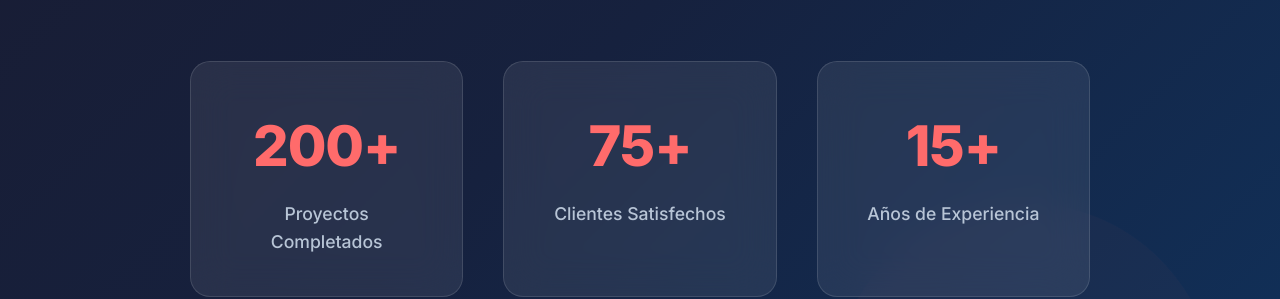
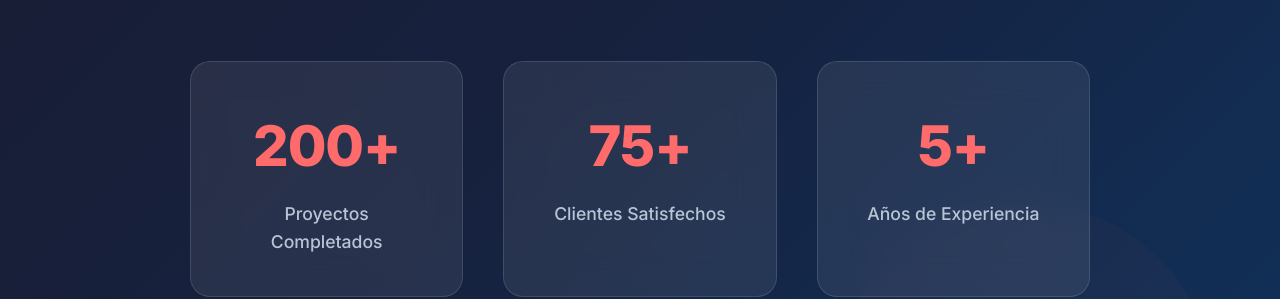
Before and after one commit to ftappgame02/FTAPPGAME, a plain HTML site: page public/index.html in a window 1280 px wide. Shown: the part 4422-4721 px from the top of the page. Drawn offline with Linux system fonts and the light colour scheme.

Commit message:
Update index.html

```diff
--- a/public/index.html
+++ b/public/index.html
@@ -941,7 +941,7 @@
                         <div class="stat-label">Clientes Satisfechos</div>
                     </div>
                     <div class="stat-item fade-in">
-                        <div class="stat-number">15+</div>
+                        <div class="stat-number">5+</div>
                         <div class="stat-label">Años de Experiencia</div>
                     </div>
                     <div class="stat-item fade-in">
```
